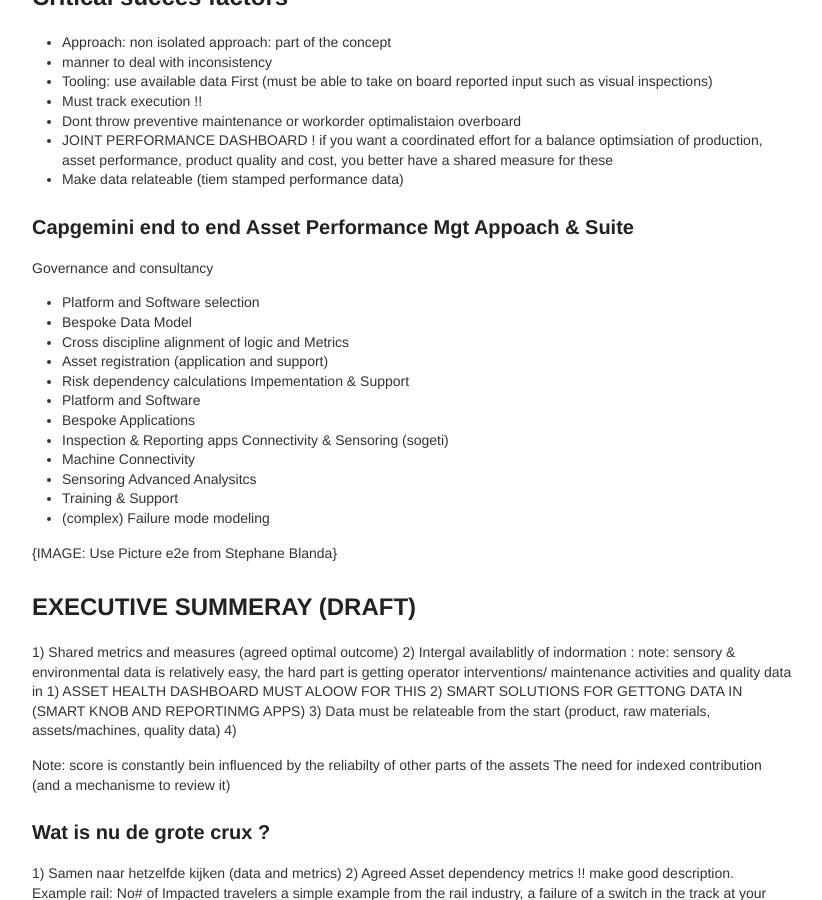
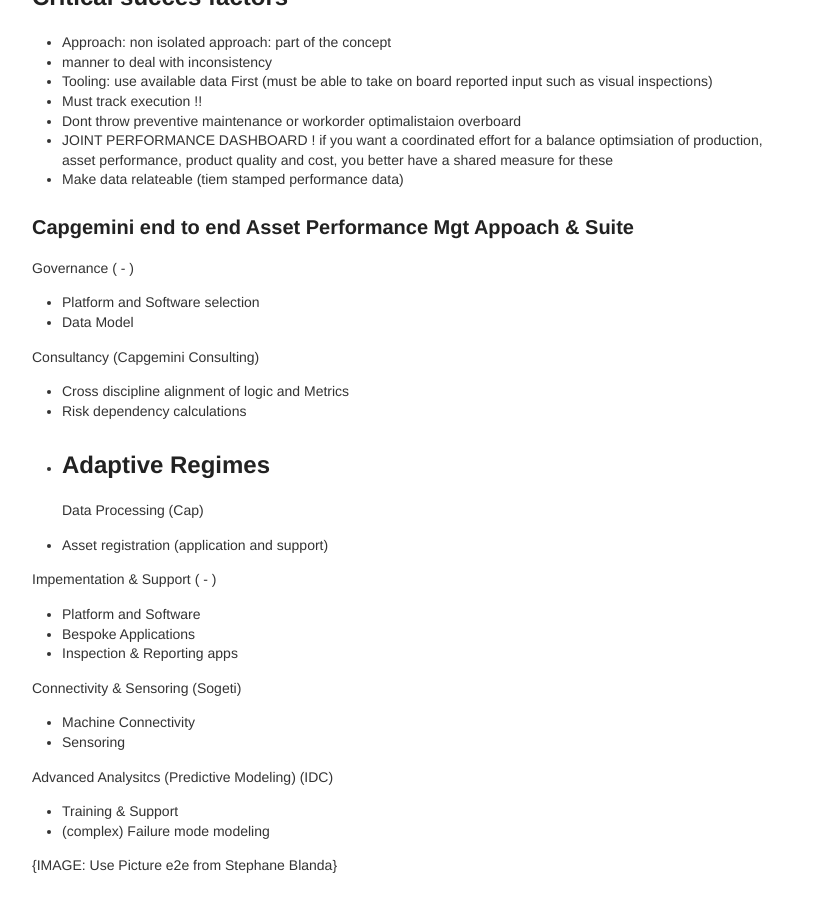
Before and after one commit to fprisse/Digital_for_Industry, a Jekyll site: the page built from _posts/2018-07-10-asset-performance-management-introduction.markdown, in a window 1280 px wide and 900 px high, scrolled down 4355 px. Shown: the whole window, without its empty margins (228-1050 px from the left). Built offline with Jekyll 4.4.1, drawn with Linux system fonts in a browser that asks for light colours.

Commit message:
Update and link to PB

```diff
--- a/_posts/2018-07-10-asset-performance-management-introduction.markdown
+++ b/_posts/2018-07-10-asset-performance-management-introduction.markdown
@@ -164,21 +164,29 @@ It thus requires a mix of
 
 ### Capgemini end to end Asset Performance Mgt Appoach & Suite
 
-Governance and consultancy
+Governance ( - )
 - Platform and Software selection
-- Bespoke Data Model
+- Data Model
+
+Consultancy (Capgemini Consulting)
 - Cross discipline alignment of logic and Metrics
+- Risk dependency calculations
+- Adaptive Regimes
+-
+Data Processing (Cap)
 - Asset registration (application and support)
-- Risk dependency calculations
-Impementation & Support
+
+Impementation & Support ( - )
 - Platform and Software
 - Bespoke Applications
 - Inspection & Reporting apps
-Connectivity & Sensoring (sogeti)
+
+Connectivity & Sensoring (Sogeti)
 - Machine Connectivity
 - Sensoring
-Advanced Analysitcs
-- Training &  Support
+
+Advanced Analysitcs (Predictive Modeling) (IDC)
+- Training & Support
 - (complex) Failure mode modeling
 
 {IMAGE: Use Picture e2e from Stephane Blanda}
```
